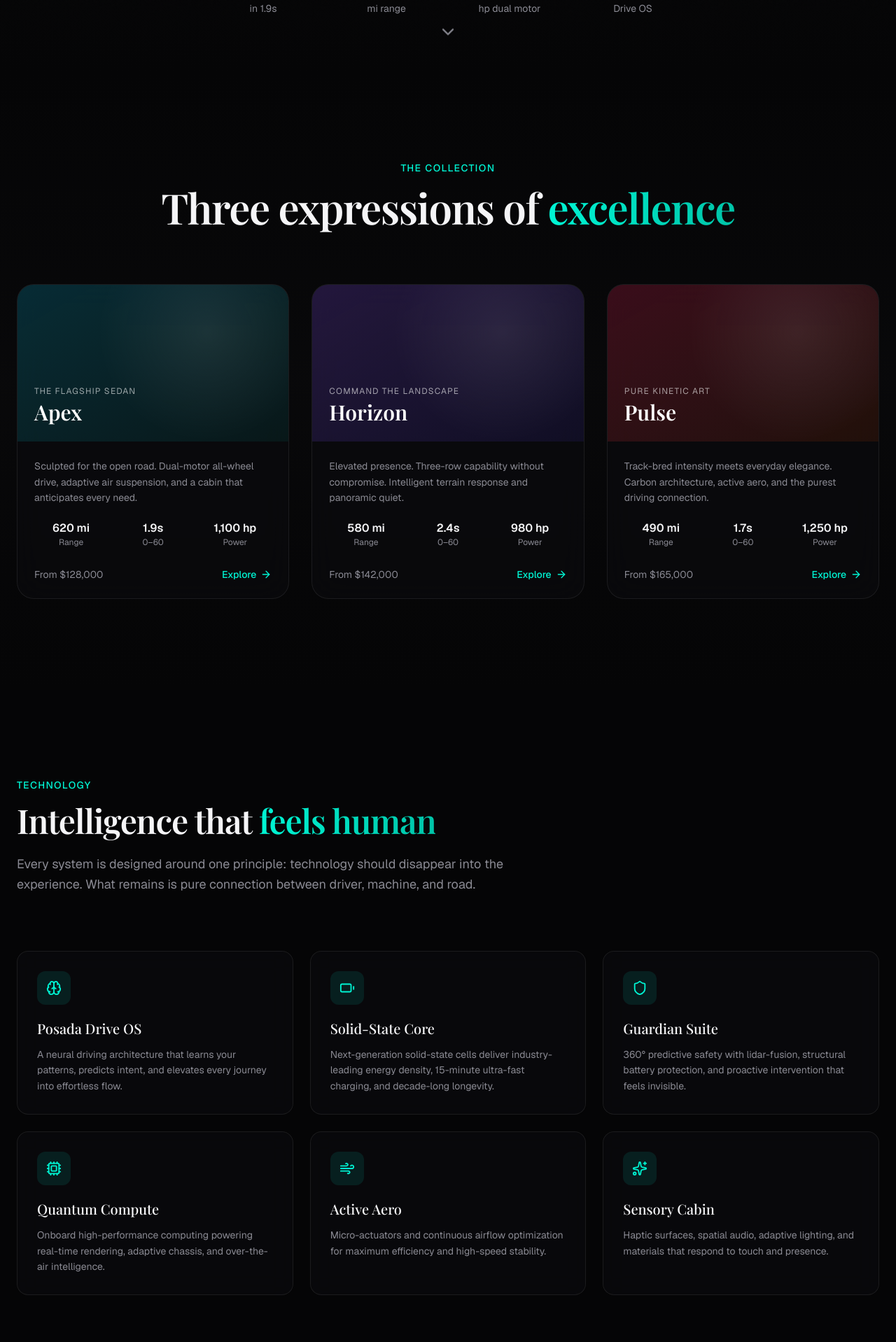
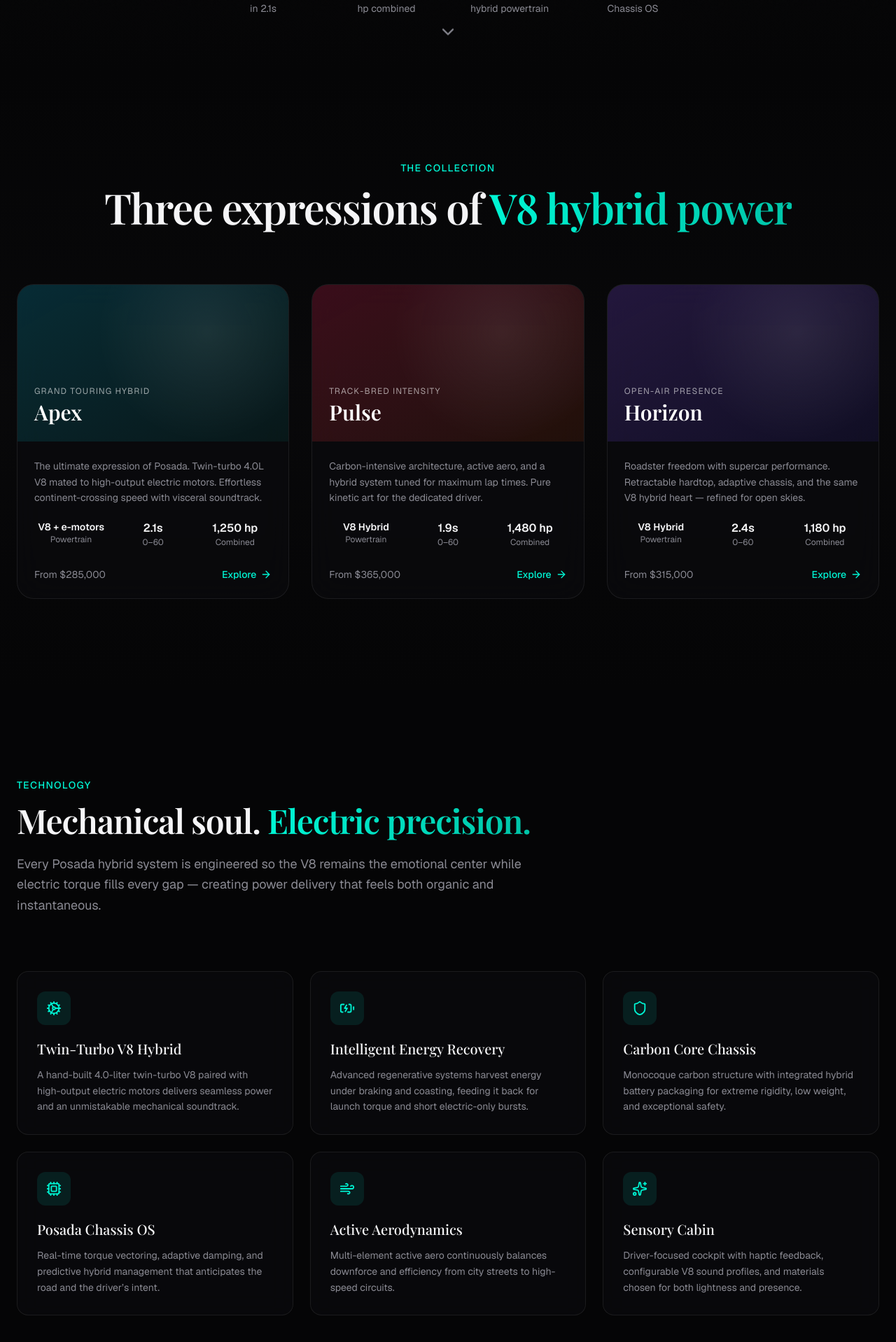
Before and after one commit to verishelf/posada-motors, a Next.js app: page / in a window 1280 px wide. Shown: the part 862-2780 px from the top of the page at 70% size. Built offline with nearby package versions, Linux system fonts and the light colour scheme.

Commit message:
Reposition Posada Motors as V8 hybrid supercars — update all copy, models, tech & metadata

```diff
--- a/src/app/layout.tsx
+++ b/src/app/layout.tsx
@@ -20,18 +20,19 @@ const playfair = Playfair_Display({
 });
 
 export const metadata: Metadata = {
-  title: "Posada Motors | Precision. Presence. Power.",
+  title: "Posada Motors | V8 Hybrid Supercars",
   description:
-    "Posada Motors crafts next-generation electric vehicles where performance, elegance, and intelligence converge. Experience the future of mobility.",
+    "Posada Motors crafts V8 hybrid supercars that unite mechanical soul with electric precision. Apex, Pulse, and Horizon — precision, presence, power.",
   keywords: [
-    "electric vehicles",
-    "luxury EV",
+    "V8 hybrid supercars",
+    "hybrid supercar",
     "Posada Motors",
-    "performance electric cars",
-    "sustainable mobility",
+    "performance hybrid",
+    "twin-turbo V8",
+    "luxury supercar",
   ],
   openGraph: {
-    title: "Posada Motors",
+    title: "Posada Motors — V8 Hybrid Supercars",
     description: "Precision. Presence. Power.",
     type: "website",
   },
--- a/src/components/About.tsx
+++ b/src/components/About.tsx
@@ -38,24 +38,25 @@ export default function About() {
             </p>
             <h2 className="font-display text-4xl md:text-5xl font-semibold tracking-tight mb-6">
               Built for those who{" "}
-              <span className="text-accent-gradient">demand more</span>
+              <span className="text-accent-gradient">feel the road</span>
             </h2>
             <div className="space-y-5 text-muted leading-relaxed">
               <p>
-                Posada Motors was founded on a simple conviction: the next era
-                of mobility must be as emotionally resonant as it is
-                technologically advanced.
+                Posada Motors was founded on a clear conviction: the purest
+                driving experiences still need the soul of a great V8 — elevated
+                by the precision and instant response only hybrid technology can
+                provide.
               </p>
               <p>
-                We gather engineers, designers, and materials scientists who
-                refuse compromise. Every surface, every algorithm, every
-                decision is measured against a single standard — does this make
+                We unite engine specialists, chassis engineers, and materials
+                scientists who refuse to choose between emotion and performance.
+                Every decision is measured against one standard: does this make
                 the driver feel more alive?
               </p>
               <p>
-                From our design atelier to the advanced manufacturing campus,
-                we are crafting vehicles that will define the next decade of
-                performance luxury.
+                From our design atelier to the advanced hybrid manufacturing
+                campus, we craft limited-series V8 hybrid supercars that define
+                the next chapter of high performance.
               </p>
             </div>
           </motion.div>
--- a/src/components/Experience.tsx
+++ b/src/components/Experience.tsx
@@ -21,12 +21,12 @@ export default function Experience() {
             </p>
             <h2 className="font-display text-4xl md:text-5xl font-semibold tracking-tight mb-6">
               Configure your{" "}
-              <span className="text-accent-gradient">presence</span>
+              <span className="text-accent-gradient">supercar</span>
             </h2>
             <p className="text-muted text-lg leading-relaxed mb-8">
-              From exterior finishes and interior materials to performance
-              packages and intelligent options — every Posada is a personal
-              statement. Start designing yours today.
+              Choose exterior finishes, interior materials, performance packages,
+              and hybrid system calibrations. Every Posada is a personal statement
+              of power and presence. Start designing yours today.
             </p>
             <div className="flex flex-wrap gap-4">
               <a
--- a/src/components/Footer.tsx
+++ b/src/components/Footer.tsx
@@ -11,8 +11,7 @@ export default function Footer() {
               <span className="font-display text-lg font-medium">Posada</span>
             </div>
             <p className="text-sm text-muted leading-relaxed">
-              Precision. Presence. Power. The next generation of electric
-              performance.
+              V8 Hybrid Supercars. Precision. Presence. Power.
             </p>
           </div>
 
@@ -20,8 +19,8 @@ export default function Footer() {
             <h4 className="text-sm font-semibold mb-4">Models</h4>
             <ul className="space-y-3 text-sm text-muted">
               <li><a href="#models" className="hover:text-accent transition-colors">Apex</a></li>
+              <li><a href="#models" className="hover:text-accent transition-colors">Pulse</a></li>
               <li><a href="#models" className="hover:text-accent transition-colors">Horizon</a></li>
-              <li><a href="#models" className="hover:text-accent transition-colors">Pulse</a></li>
             </ul>
           </div>
 
--- a/src/components/Hero.tsx
+++ b/src/components/Hero.tsx
@@ -37,7 +37,7 @@ export default function Hero() {
           className="inline-flex items-center gap-2 px-4 py-1.5 rounded-full glass text-sm text-accent mb-8"
         >
           <Zap size={14} className="fill-accent" />
-          <span>Now accepting reservations for 2027</span>
+          <span>V8 Hybrid Supercars — 2027 Production</span>
         </motion.div>
 
         <motion.h1
@@ -57,9 +57,9 @@ export default function Hero() {
           transition={{ duration: 0.8, delay: 0.55 }}
           className="max-w-2xl mx-auto text-lg md:text-xl text-muted leading-relaxed mb-12"
         >
-          Posada Motors redefines electric performance. Handcrafted vehicles that
-          move with intention, feel with intelligence, and leave presence in every
-          moment.
+          Posada Motors builds V8 hybrid supercars that deliver thunderous
+          mechanical soul with instantaneous electric torque. Handcrafted
+          machines for those who demand both emotion and precision.
         </motion.p>
 
         <motion.div
@@ -89,10 +89,10 @@ export default function Hero() {
           className="mt-24 grid grid-cols-2 md:grid-cols-4 gap-8 max-w-4xl mx-auto"
         >
           {[
-            { value: "0–60", label: "in 1.9s" },
-            { value: "620", label: "mi range" },
-            { value: "1,100", label: "hp dual motor" },
-            { value: "A.I.", label: "Drive OS" },
+            { value: "0–60", label: "in 2.1s" },
+            { value: "1,200+", label: "hp combined" },
+            { value: "V8", label: "hybrid powertrain" },
+            { value: "A.I.", label: "Chassis OS" },
           ].map((stat) => (
             <div key={stat.label} className="text-center">
               <div className="font-display text-3xl md:text-4xl font-semibold text-foreground">
--- a/src/components/Models.tsx
+++ b/src/components/Models.tsx
@@ -7,38 +7,38 @@ const models = [
   {
     id: "apex",
     name: "Apex",
-    tagline: "The flagship sedan",
-    range: "620 mi",
-    accel: "1.9s",
-    power: "1,100 hp",
-    price: "From $128,000",
+    tagline: "Grand Touring Hybrid",
+    range: "V8 + e-motors",
+    accel: "2.1s",
+    power: "1,250 hp",
+    price: "From $285,000",
     color: "from-cyan-500/20 to-teal-600/10",
     description:
-      "Sculpted for the open road. Dual-motor all-wheel drive, adaptive air suspension, and a cabin that anticipates every need.",
+      "The ultimate expression of Posada. Twin-turbo 4.0L V8 mated to high-output electric motors. Effortless continent-crossing speed with visceral soundtrack.",
+  },
+  {
+    id: "pulse",
+    name: "Pulse",
+    tagline: "Track-bred intensity",
+    range: "V8 Hybrid",
+    accel: "1.9s",
+    power: "1,480 hp",
+    price: "From $365,000",
+    color: "from-rose-500/20 to-orange-600/10",
+    description:
+      "Carbon-intensive architecture, active aero, and a hybrid system tuned for maximum lap times. Pure kinetic art for the dedicated driver.",
   },
   {
     id: "horizon",
     name: "Horizon",
-    tagline: "Command the landscape",
-    range: "580 mi",
+    tagline: "Open-air presence",
+    range: "V8 Hybrid",
     accel: "2.4s",
-    power: "980 hp",
-    price: "From $142,000",
+    power: "1,180 hp",
+    price: "From $315,000",
     color: "from-violet-500/20 to-indigo-600/10",
     description:
-      "Elevated presence. Three-row capability without compromise. Intelligent terrain response and panoramic quiet.",
-  },
-  {
-    id: "pulse",
-    name: "Pulse",
-    tagline: "Pure kinetic art",
-    range: "490 mi",
-    accel: "1.7s",
-    power: "1,250 hp",
-    price: "From $165,000",
-    color: "from-rose-500/20 to-orange-600/10",
-    description:
-      "Track-bred intensity meets everyday elegance. Carbon architecture, active aero, and the purest driving connection.",
+      "Roadster freedom with supercar performance. Retractable hardtop, adaptive chassis, and the same V8 hybrid heart — refined for open skies.",
   },
 ];
 
@@ -60,7 +60,7 @@ export default function Models() {
           </p>
           <h2 className="font-display text-4xl md:text-5xl lg:text-6xl font-semibold tracking-tight">
             Three expressions of{" "}
-            <span className="text-accent-gradient">excellence</span>
+            <span className="text-accent-gradient">V8 hybrid power</span>
           </h2>
         </motion.div>
 
@@ -95,8 +95,8 @@ export default function Models() {
 
                 <div className="grid grid-cols-3 gap-3 text-center">
                   <div>
-                    <div className="text-foreground font-semibold">{model.range}</div>
-                    <div className="text-xs text-muted">Range</div>
+                    <div className="text-foreground font-semibold text-sm">{model.range}</div>
+                    <div className="text-xs text-muted">Powertrain</div>
                   </div>
                   <div>
                     <div className="text-foreground font-semibold">{model.accel}</div>
@@ -104,7 +104,7 @@ export default function Models() {
                   </div>
                   <div>
                     <div className="text-foreground font-semibold">{model.power}</div>
-                    <div className="text-xs text-muted">Power</div>
+                    <div className="text-xs text-muted">Combined</div>
                   </div>
                 </div>
 
--- a/src/components/Technology.tsx
+++ b/src/components/Technology.tsx
@@ -1,44 +1,44 @@
 "use client";
 
 import { motion } from "framer-motion";
-import { Brain, Battery, Shield, Cpu, Wind, Sparkles } from "lucide-react";
+import { Cog, BatteryCharging, Shield, Cpu, Wind, Sparkles } from "lucide-react";
 
 const features = [
   {
-    icon: Brain,
-    title: "Posada Drive OS",
+    icon: Cog,
+    title: "Twin-Turbo V8 Hybrid",
     description:
-      "A neural driving architecture that learns your patterns, predicts intent, and elevates every journey into effortless flow.",
+      "A hand-built 4.0-liter twin-turbo V8 paired with high-output electric motors delivers seamless power and an unmistakable mechanical soundtrack.",
   },
   {
-    icon: Battery,
-    title: "Solid-State Core",
+    icon: BatteryCharging,
+    title: "Intelligent Energy Recovery",
     description:
-      "Next-generation solid-state cells deliver industry-leading energy density, 15-minute ultra-fast charging, and decade-long longevity.",
+      "Advanced regenerative systems harvest energy under braking and coasting, feeding it back for launch torque and short electric-only bursts.",
   },
   {
     icon: Shield,
-    title: "Guardian Suite",
+    title: "Carbon Core Chassis",
     description:
-      "360° predictive safety with lidar-fusion, structural battery protection, and proactive intervention that feels invisible.",
+      "Monocoque carbon structure with integrated hybrid battery packaging for extreme rigidity, low weight, and exceptional safety.",
   },
   {
     icon: Cpu,
-    title: "Quantum Compute",
+    title: "Posada Chassis OS",
     description:
-      "Onboard high-performance computing powering real-time rendering, adaptive chassis, and over-the-air intelligence.",
+      "Real-time torque vectoring, adaptive damping, and predictive hybrid management that anticipates the road and the driver’s intent.",
   },
   {
     icon: Wind,
-    title: "Active Aero",
+    title: "Active Aerodynamics",
     description:
-      "Micro-actuators and continuous airflow optimization for maximum efficiency and high-speed stability.",
+      "Multi-element active aero continuously balances downforce and efficiency from city streets to high-speed circuits.",
   },
   {
     icon: Sparkles,
     title: "Sensory Cabin",
     description:
-      "Haptic surfaces, spatial audio, adaptive lighting, and materials that respond to touch and presence.",
+      "Driver-focused cockpit with haptic feedback, configurable V8 sound profiles, and materials chosen for both lightness and presence.",
   },
 ];
 
@@ -57,13 +57,13 @@ export default function Technology() {
             Technology
           </p>
           <h2 className="font-display text-4xl md:text-5xl font-semibold tracking-tight mb-6">
-            Intelligence that{" "}
-            <span className="text-accent-gradient">feels human</span>
+            Mechanical soul.{" "}
+            <span className="text-accent-gradient">Electric precision.</span>
           </h2>
           <p className="text-muted text-lg leading-relaxed">
-            Every system is designed around one principle: technology should
-            disappear into the experience. What remains is pure connection
-            between driver, machine, and road.
+            Every Posada hybrid system is engineered so the V8 remains the
+            emotional center while electric torque fills every gap — creating
+            power delivery that feels both organic and instantaneous.
           </p>
         </motion.div>
 
```
Also changed, not shown: 1 other file (tests, documents, lock files or other folders).
